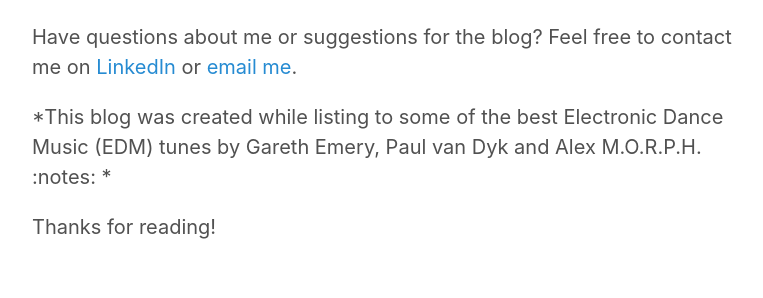
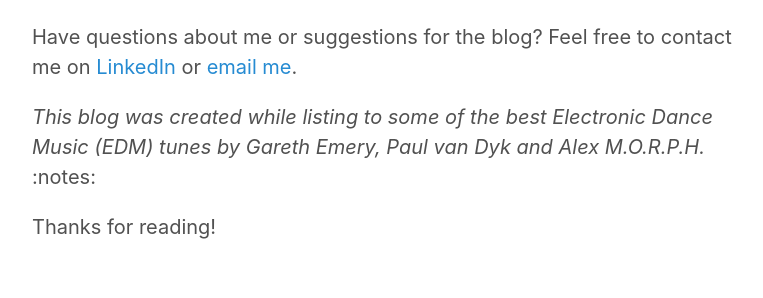
Before and after one commit to Auste1989/Auste1989.github.io, a Jekyll site: the page built from about.md, in a window 1280 px wide. Shown: the part 911-1209 px from the top of the page, without its empty margins (258-1021 px from the left). Built offline with Jekyll 4.4.1, drawn with Linux system fonts in a browser that asks for light colours.

Commit message:
fine tunning

```diff
--- a/about.md
+++ b/about.md
@@ -17,6 +17,6 @@
 
 Have questions about me or suggestions for the blog? Feel free to contact me on [LinkedIn](https://www.linkedin.com/in/auste-mastaviciute-59a58a54/) or [email me](auste.m@gmail.com).
 
-*This blog was created while listing to some of the best Electronic Dance Music (EDM) tunes by Gareth Emery, Paul van Dyk and Alex M.O.R.P.H. :notes:   *
+*This blog was created while listing to some of the best Electronic Dance Music (EDM) tunes by Gareth Emery, Paul van Dyk and Alex M.O.R.P.H.* :notes:
 
 Thanks for reading!
```
